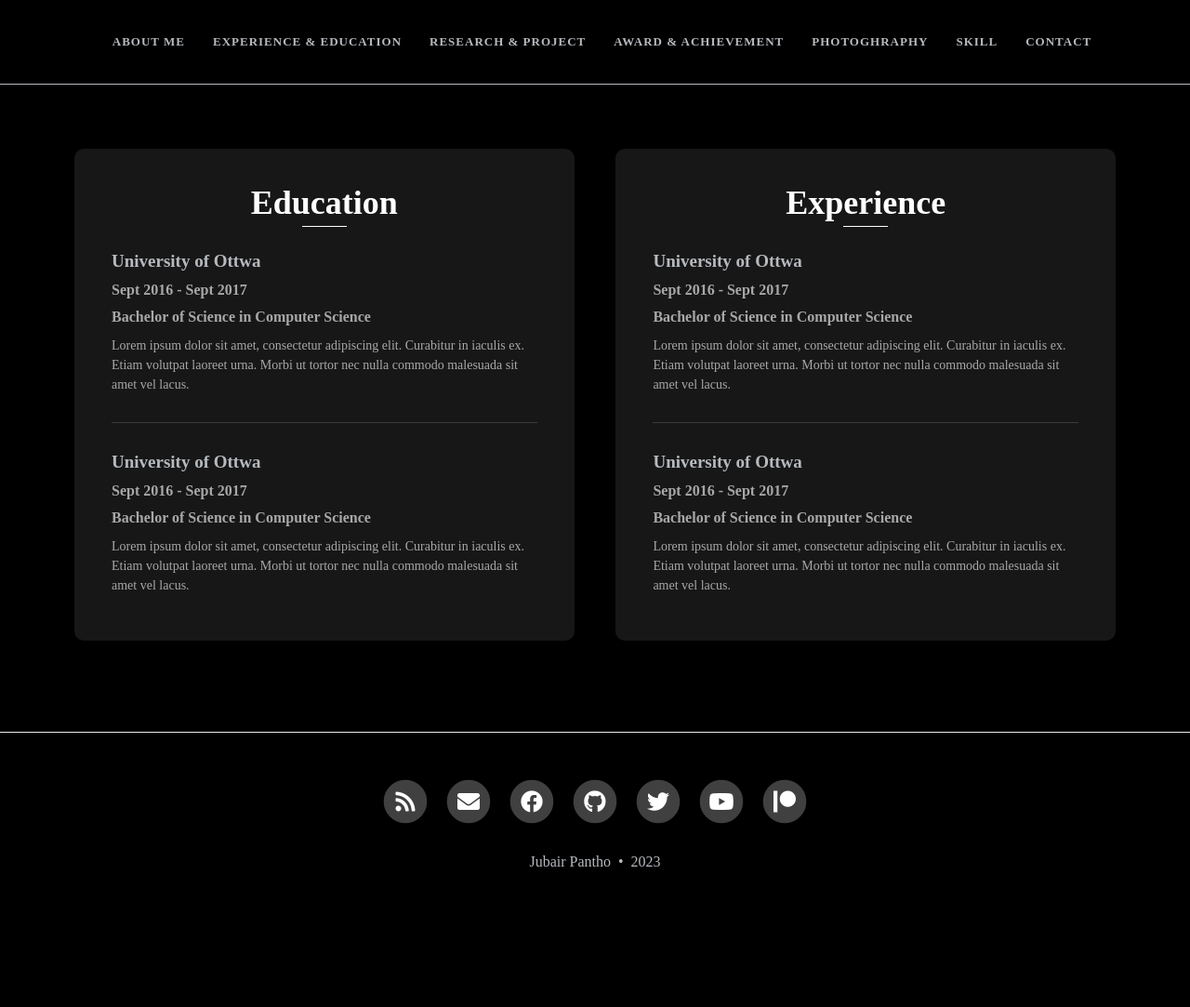
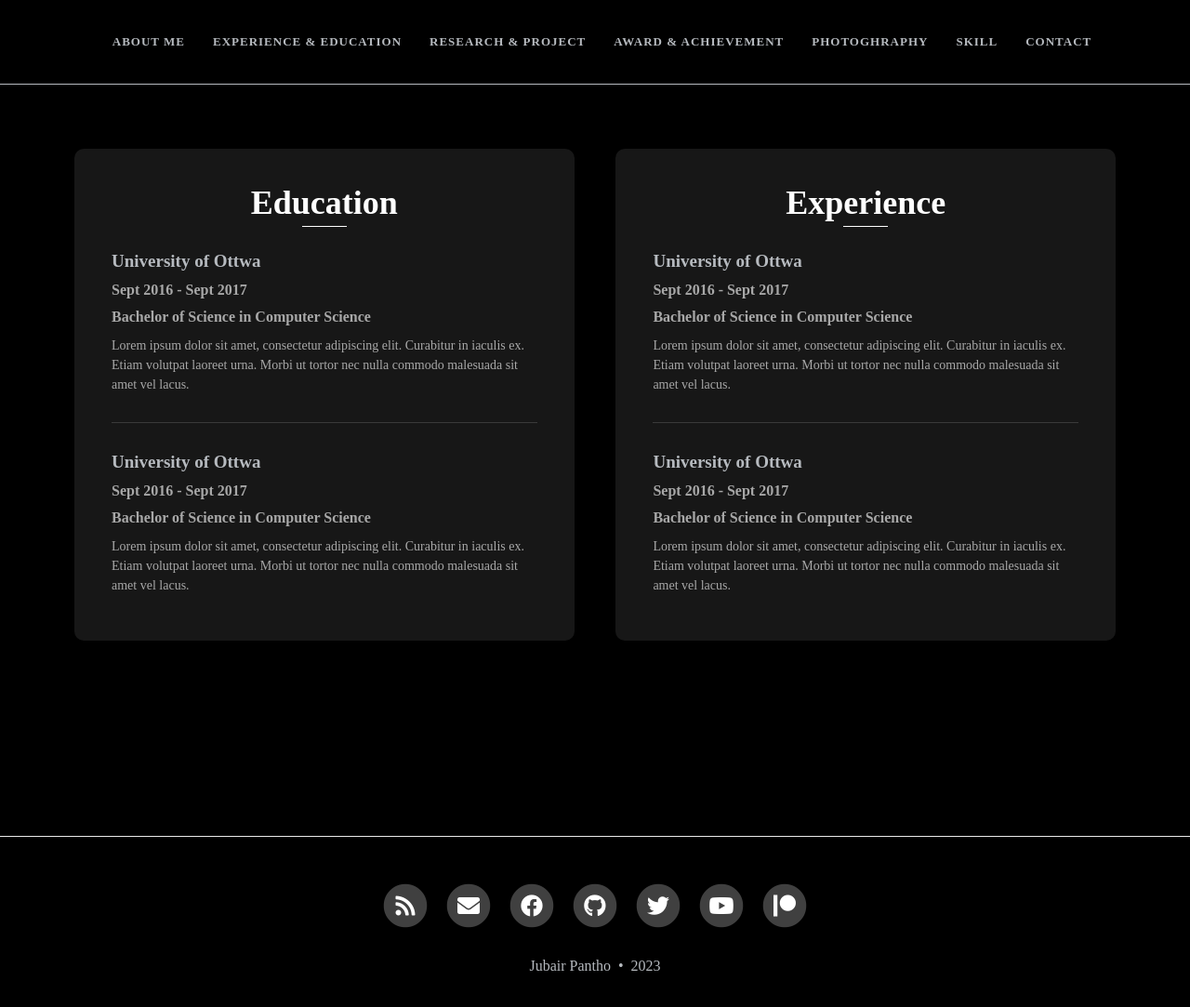
Before and after one commit to Tushara00/Tushara00.github.io, a Jekyll site: the page built from experience-education.md, in a window 1280 px wide and 1109 px high. Shown: the top 1083 px of the window at 93% size. Built offline with Jekyll 4.4.1, drawn with Linux system fonts in a browser that asks for light colours; nearby versions of some CDN libraries; some web fonts are replaced.

Commit message:
page design

```diff
--- a/assets/css/exedu.css
+++ b/assets/css/exedu.css
@@ -1,6 +1,6 @@
 body{
     background-color: black;
-    overflow-x: hidden;
+
 }
 
 .main-content{
@@ -18,7 +18,7 @@
 flex-wrap: wrap;
 max-width:1120px;
 margin:auto;
-overflow-y: hidden;
+
 }
 
 .left ,
@@ -27,7 +27,7 @@
     width:48%;
     border-radius: 10px;
     padding:1.2rem 2.5rem;
-    margin:10rem 0 3rem;
+    margin:10rem 0 ;
 }
 h1{
     text-align: center;
```
Also changed, not shown: 1 other file.
